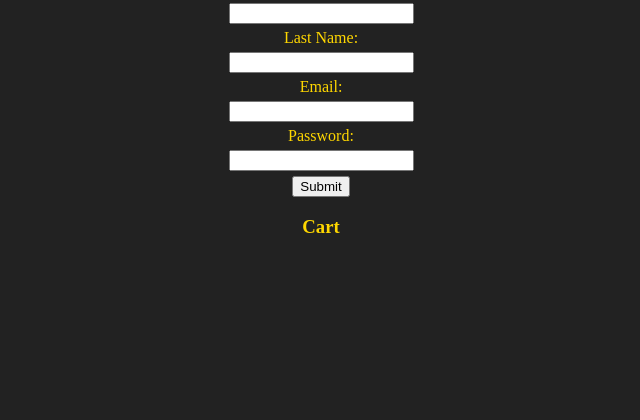
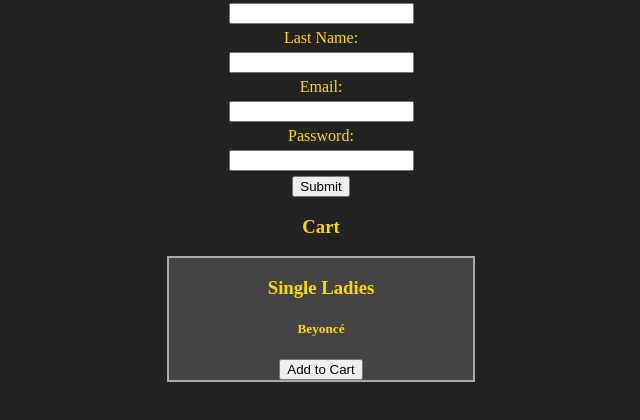
Before and after one commit to nvcompsci/Spotibyte, a website: page public/index.html in a window 1280 px wide. Shown: the part 100-520 px from the top of the page, without its empty margins (319-959 px from the left). Drawn offline with Linux system fonts and the light colour scheme; no server answers.

Commit message:
added fake songs

```diff
--- a/public/index.html
+++ b/public/index.html
@@ -27,6 +27,11 @@
             </ul>
         </section>
         <section id="items">
+            <div class="item">
+                <h3>Single Ladies</h3>
+                <h5>Beyoncé</h5>
+                <button onClick="addToCart(${item.itemid}, event)">Add to Cart</button>
+            </div>
         </section>
         <script src="script.js"></script>
     </body>
```
